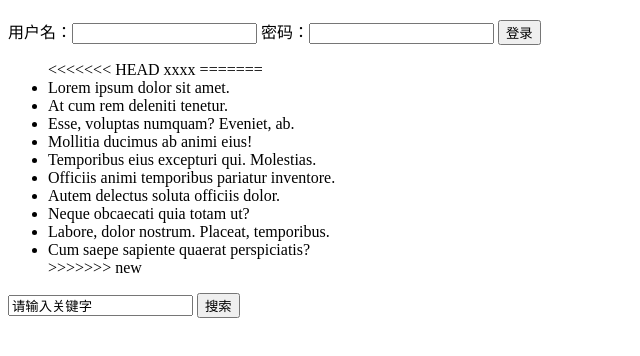
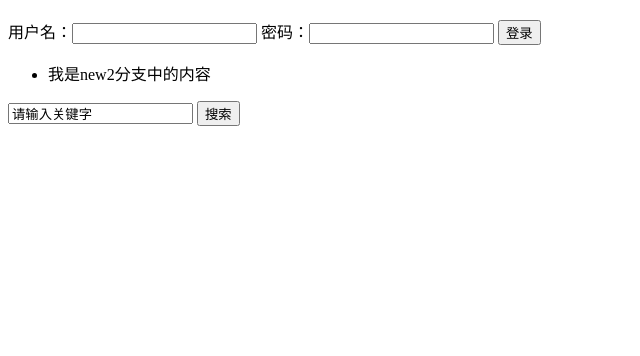
Before and after one commit to lenovozxh25/testgit01, a plain HTML site: page index.html in a window 1280 px wide. Shown: the part 70-426 px from the top of the page, without its empty margins (0-640 px from the left). Drawn offline with Linux system fonts and the light colour scheme.

Commit message:
这是new2分支中的修改

```diff
--- a/index.html
+++ b/index.html
@@ -12,27 +12,14 @@
     <div class="login">
         <form action="" method="POST">
             用户名：<input type="text">
-            密码：<input type="text">
+            密码：<input type="password">
             <button type="submit">登录</button>
         </form>
     </div>
     <!--新闻列表-->
     <div class="news">
         <ul>
-<<<<<<< HEAD
-           xxxx
-=======
-            <li>Lorem ipsum dolor sit amet.</li>
-            <li>At cum rem deleniti tenetur.</li>
-            <li>Esse, voluptas numquam? Eveniet, ab.</li>
-            <li>Mollitia ducimus ab animi eius!</li>
-            <li>Temporibus eius excepturi qui. Molestias.</li>
-            <li>Officiis animi temporibus pariatur inventore.</li>
-            <li>Autem delectus soluta officiis dolor.</li>
-            <li>Neque obcaecati quia totam ut?</li>
-            <li>Labore, dolor nostrum. Placeat, temporibus.</li>
-            <li>Cum saepe sapiente quaerat perspiciatis?</li>
->>>>>>> new
+          <li>我是new2分支中的内容</li>
         </ul>
     </div>
     <!--搜索-->
```
